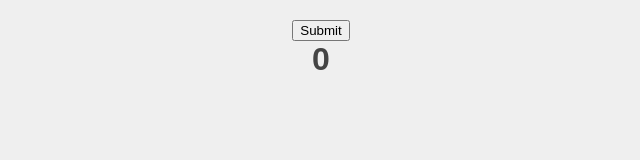
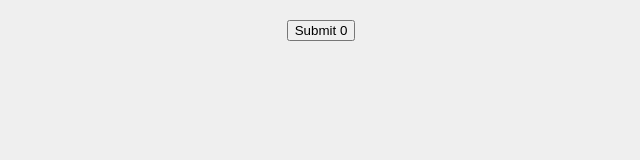
Before and after one commit to Saphirya/React_components_reactifs, a React (Vite) app: page / in a window 1280 px wide. Shown: the top 160 px of the page, without its empty margins (319-959 px from the left). Built offline with nearby package versions, Linux system fonts and the light colour scheme.

Commit message:
add batch

```diff
--- a/src/App.jsx
+++ b/src/App.jsx
@@ -5,18 +5,22 @@ function App() {
   console.log("render App");
 
   const [count, setCount] = useState(0);
+  const [showCount, setShowCount] = useState(true);
 
   function handleClick() {
     setCount(count + 1);
     console.log(count);
+
+    setShowCount(!showCount);
+    console.log(showCount);
   }
 
   return (
     <div className=" d-flex flex-column justify-content-center align-items-center p-20">
       <button onClick={handleClick} from="App">
-        Submit
+        Submit {showCount && <span> {count}</span>}
       </button>
-      <Compteur count={count} />
+      <Compteur />
     </div>
   );
 }
```
